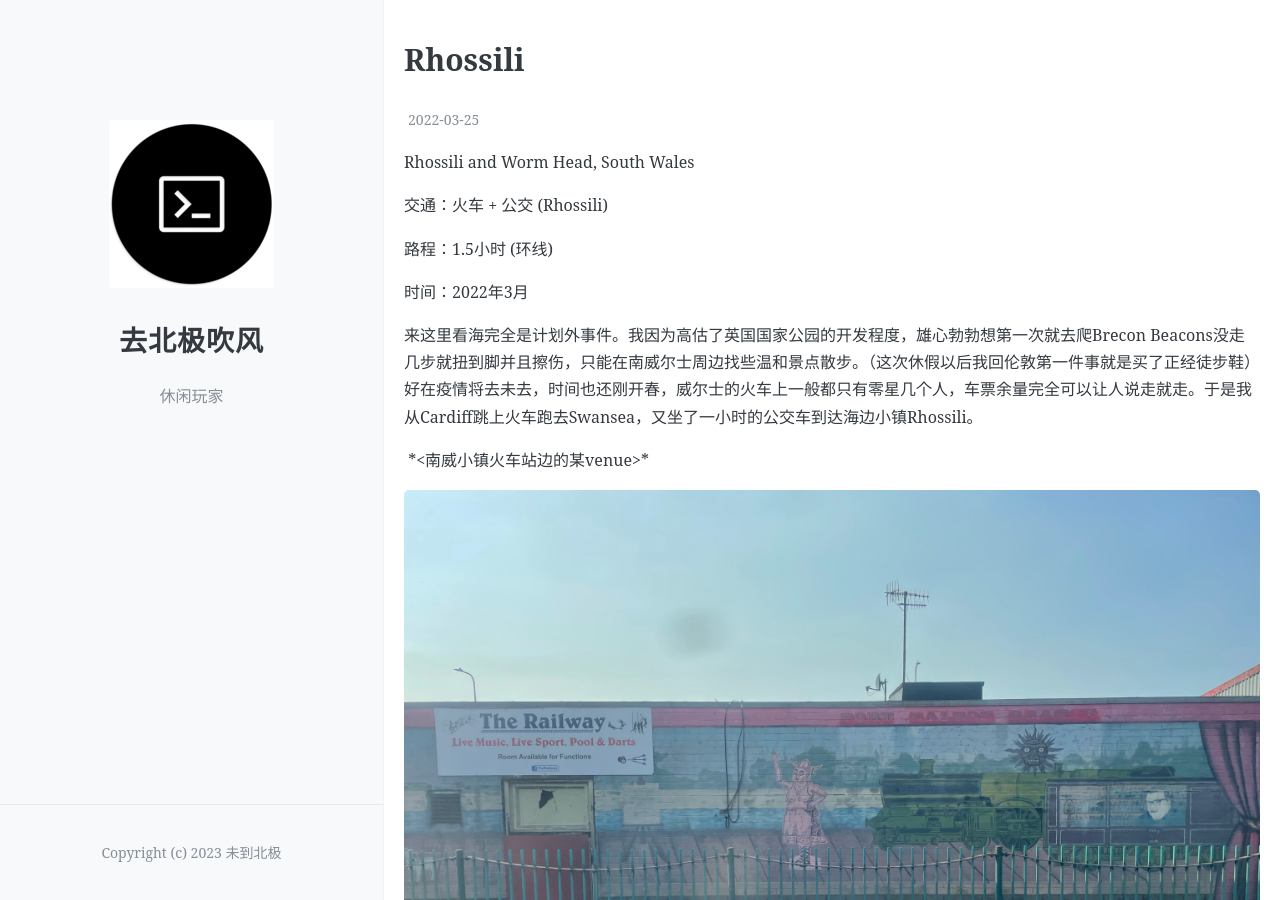
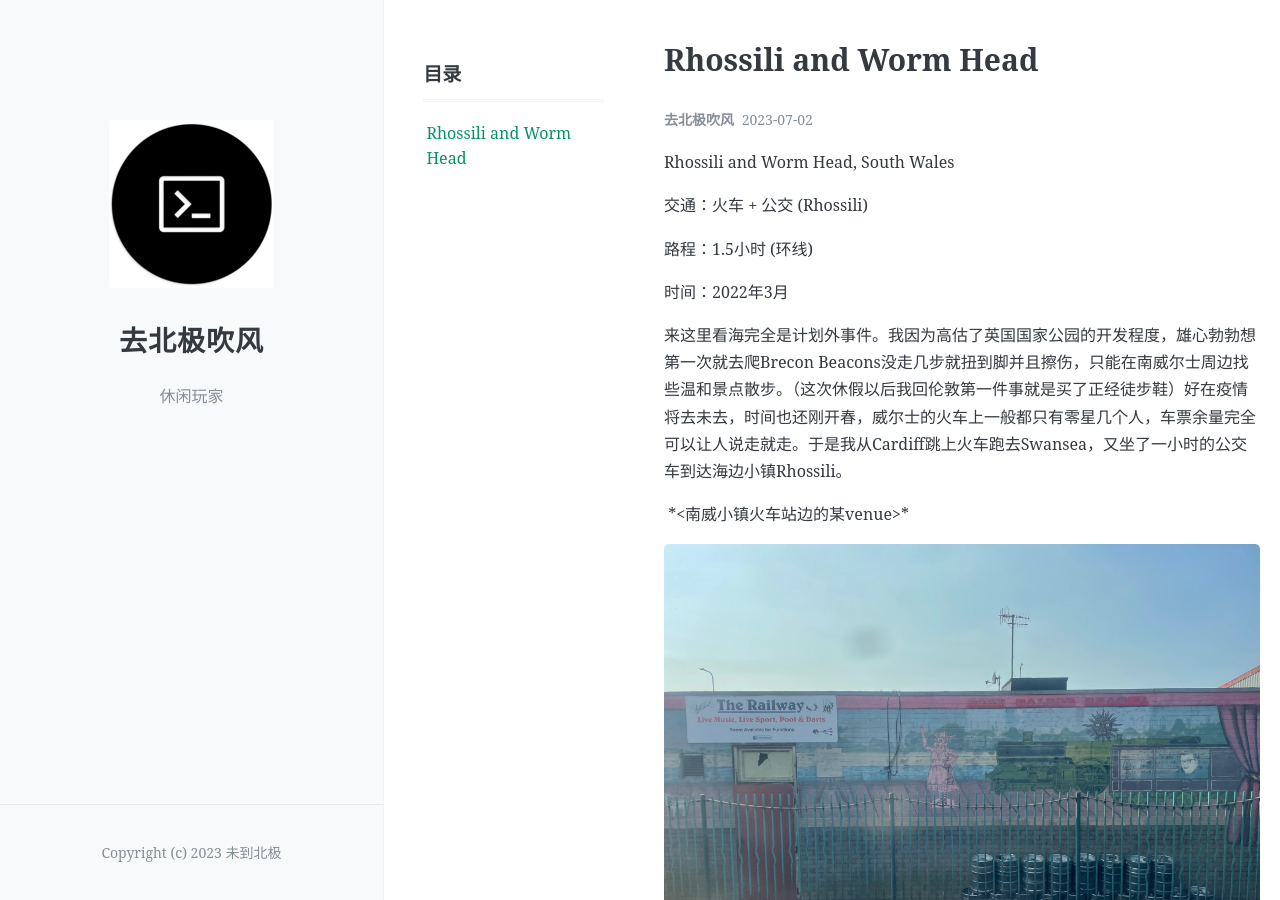
Before and after one commit to wkm-um/wkm-um.github.io, a Jekyll site: the page built from _posts/2022-03-25-rhossili.md, in a window 1280 px wide and 900 px high. Built offline with Jekyll 4.4.1, drawn with Linux system fonts in a browser that asks for light colours; our own code applies the rules of GitHub Pages for plain Markdown files; comment, search, counter and statistics services are not loaded.

Commit message:
Update 2022-03-25-rhossili.md

```diff
--- a/_posts/2022-03-25-rhossili.md
+++ b/_posts/2022-03-25-rhossili.md
@@ -1,3 +1,11 @@
+---
+layout: post
+title: Rhossili and Worm Head
+date: 2023-07-02
+author: 去北极吹风
+toc: true
+pinned: false
+---
 Rhossili and Worm Head, South Wales
 
 交通：火车 + 公交 (Rhossili)
```
